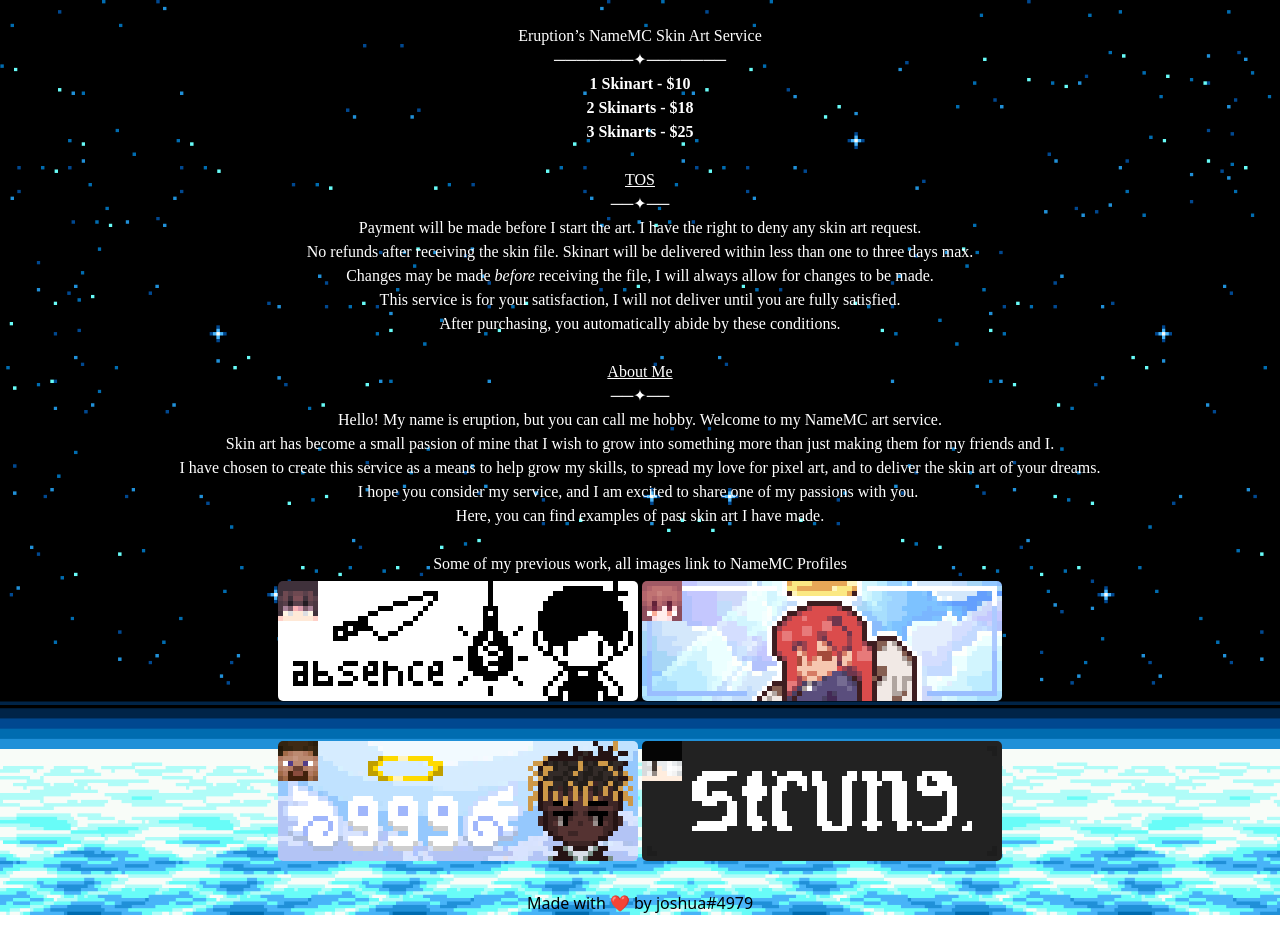
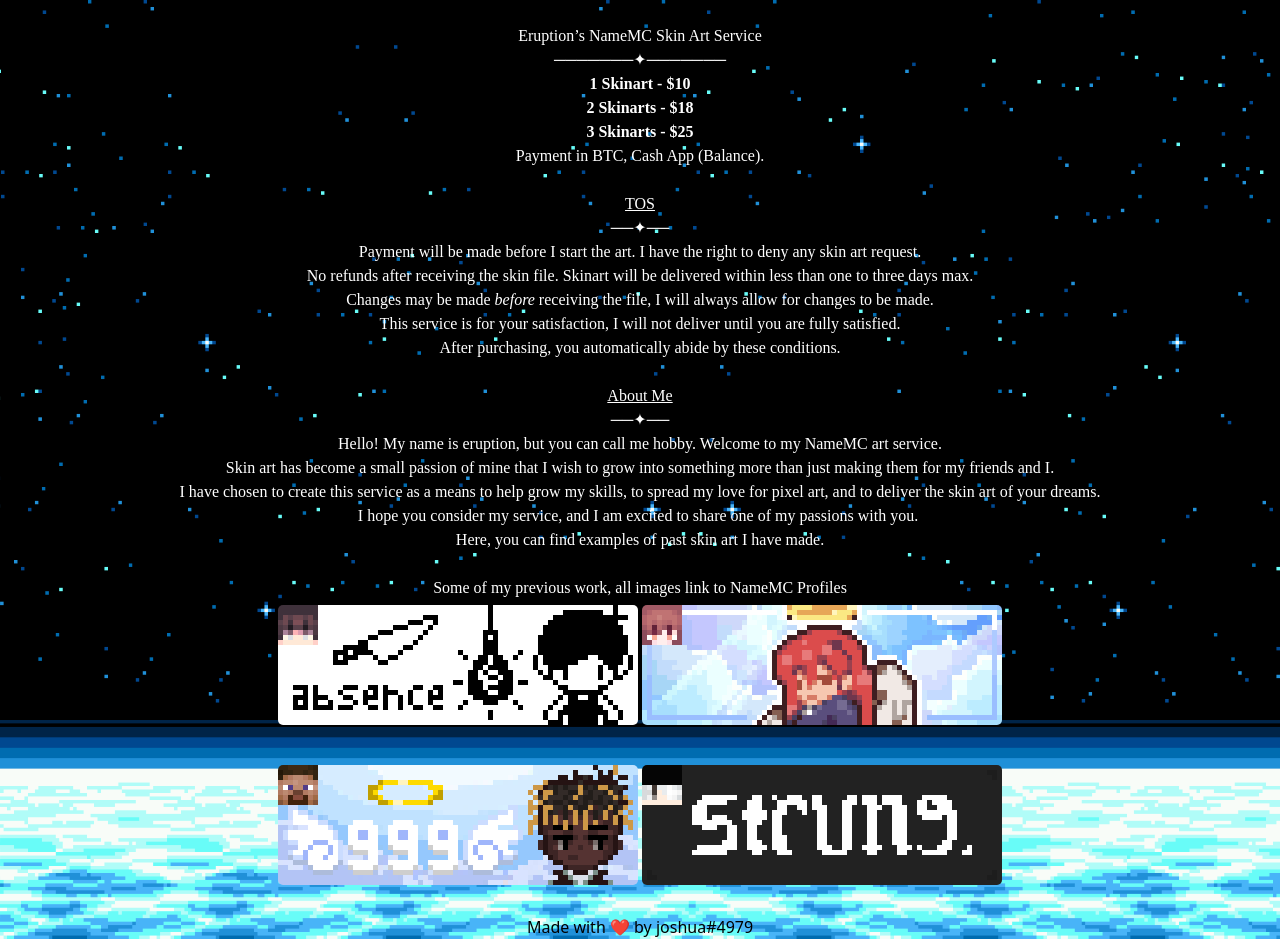
Before and after one commit to Garganacl/eruption-skin-art, a plain HTML site: page index.html in a window 1280 px wide. Before the commit the page ends 915 px from the top, so only its background shows below. Drawn offline with Linux system fonts and the light colour scheme.

Commit message:
added payments

```diff
--- a/index.html
+++ b/index.html
@@ -16,7 +16,7 @@
 
 <body style="background: url(&quot;assets/img/885542.png&quot;) top / cover no-repeat;">
     <div style="font-family:Dosis Bold">
-        <p class="text-center text-white"><br>Eruption’s NameMC Skin Art Service<br>───────✦───────<br><b>1 Skinart - $10</b><br><b>2 Skinarts - $18</b><br><b>3 Skinarts - $25</b><br><br><span style="text-decoration: underline;">TOS</span><br>──✦──<br>Payment will be made before I start the art. I have the right to deny any skin art request.<br>No refunds after receiving the skin file. Skinart will be delivered within less than one to three days max.<br>Changes may be made <em>before</em> receiving the file, I will always allow for changes to be made. <br>This service is for your satisfaction, I will not deliver until you are fully satisfied.<br>After purchasing, you automatically abide by these conditions.<br><br><span style="text-decoration: underline;">About Me</span><br>──✦──<br>Hello! My name is eruption, but you can call me hobby. Welcome to my NameMC art service. <br>Skin art has become a small passion of mine that I wish to grow into something more than just making them for my friends and I. <br>I have chosen to create this service as a means to help grow my skills, to spread my love for pixel art, and to deliver the skin art of your dreams. <br>I hope you consider my service, and I am excited to share one of my passions with you.&nbsp;<br>Here, you can find examples of past skin art I have made.<br><br>Some of my previous work, all images link to NameMC Profiles<br><br></p>
+        <p class="text-center text-white"><br>Eruption’s NameMC Skin Art Service<br>───────✦───────<br><b>1 Skinart - $10</b><br><b>2 Skinarts - $18</b><br><b>3 Skinarts - $25</b><br>Payment in BTC, Cash App (Balance).<br><br><span style="text-decoration: underline;">TOS</span><br>──✦──<br>Payment will be made before I start the art. I have the right to deny any skin art request.<br>No refunds after receiving the skin file. Skinart will be delivered within less than one to three days max.<br>Changes may be made <em>before</em> receiving the file, I will always allow for changes to be made. <br>This service is for your satisfaction, I will not deliver until you are fully satisfied.<br>After purchasing, you automatically abide by these conditions.<br><br><span style="text-decoration: underline;">About Me</span><br>──✦──<br>Hello! My name is eruption, but you can call me hobby. Welcome to my NameMC art service. <br>Skin art has become a small passion of mine that I wish to grow into something more than just making them for my friends and I. <br>I have chosen to create this service as a means to help grow my skills, to spread my love for pixel art, and to deliver the skin art of your dreams. <br>I hope you consider my service, and I am excited to share one of my passions with you.&nbsp;<br>Here, you can find examples of past skin art I have made.<br><br>Some of my previous work, all images link to NameMC Profiles<br><br></p>
     </div>
 
     <div class="text-center" style="font-family:Dosis Bold; margin-top: -75px;">
```
